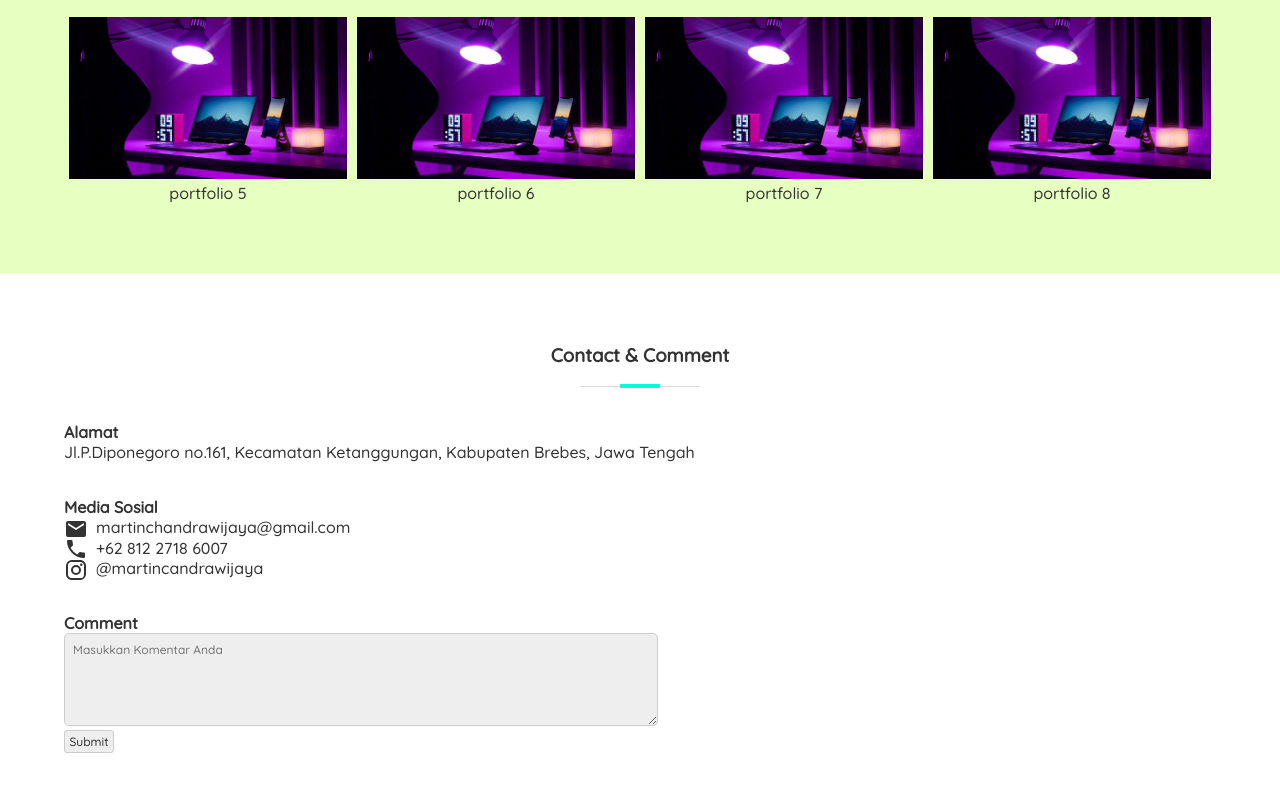
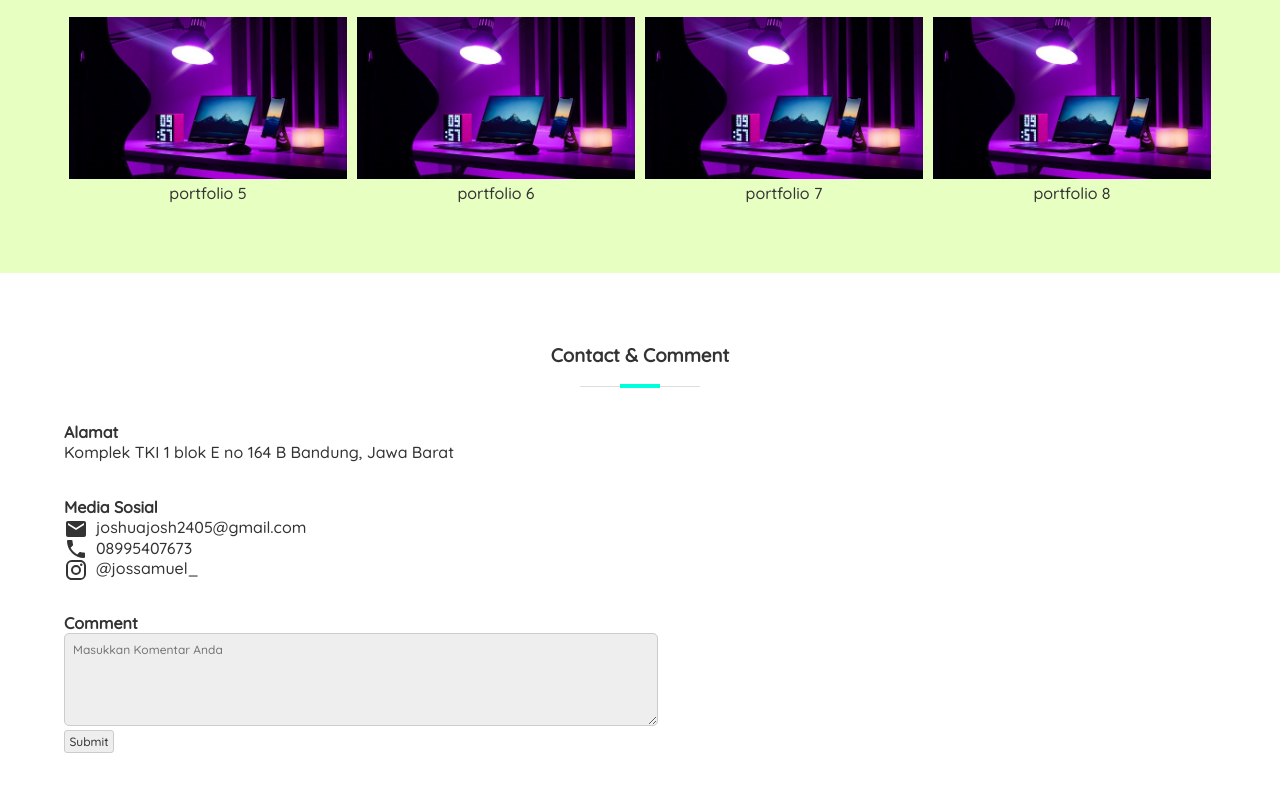
Before and after one commit to jossamuel/jossamuel.github.io, a plain HTML site: page index.html in a window 1280 px wide. Shown: the part 2266-3057 px from the top of the page. Drawn offline with Linux system fonts and the light colour scheme.

Commit message:
Update index.html

```diff
--- a/index.html
+++ b/index.html
@@ -168,26 +168,26 @@
                 <h3>Contact & Comment</h3>
                 <div class="col-3">
                     <h4>Alamat</h4>
-                    <a href="https://goo.gl/maps/R6rMwAuBYuvHkEht8" class="alamat">Jl.P.Diponegoro no.161, Kecamatan Ketanggungan, Kabupaten Brebes, Jawa Tengah</a>
+                    <a href="https://goo.gl/maps/rPszJqBwDkR9oYURA" class="alamat">Komplek TKI 1 blok E no 164 B Bandung, Jawa Barat</a>
                 </div>
 
                 <div class="col-3">
                     <h4>Media Sosial</h4>
                     <div>
-                        <a href="mailto:martinchandrawijaya@gmail.com"><svg class="email" viewBox="0 0 24 24">
+                        <a href="mailto:joshuajosh2405@gmail.com"><svg class="email" viewBox="0 0 24 24">
                             <path fill="currentColor" d="M20,8L12,13L4,8V6L12,11L20,6M20,4H4C2.89,4 2,4.89 2,6V18A2,2 0 0,0 4,20H20A2,2 0 0,0 22,18V6C22,4.89 21.1,4 20,4Z" />
-                        </svg><span class="tulisan">martinchandrawijaya@gmail.com</span></a>
+                        </svg><span class="tulisan">joshuajosh2405@gmail.com</span></a>
                     </div>
 
                     <div>
-                        <a href="tel:+6281227186007"><svg class="tel" viewBox="0 0 24 24">
+                        <a href="tel:08995407673"><svg class="tel" viewBox="0 0 24 24">
                             <path fill="currentColor" d="M6.62,10.79C8.06,13.62 10.38,15.94 13.21,17.38L15.41,15.18C15.69,14.9 16.08,14.82 16.43,14.93C17.55,15.3 18.75,15.5 20,15.5A1,1 0 0,1 21,16.5V20A1,1 0 0,1 20,21A17,17 0 0,1 3,4A1,1 0 0,1 4,3H7.5A1,1 0 0,1 8.5,4C8.5,5.25 8.7,6.45 9.07,7.57C9.18,7.92 9.1,8.31 8.82,8.59L6.62,10.79Z" />
-                        </svg><span class="tulisan">+62 812 2718 6007</span></a>
+                        </svg><span class="tulisan">08995407673</span></a>
                     </div>
                     <div>
-                        <a href="https://www.instagram.com/martincandrawijaya/"><svg class="ig" viewBox="0 0 24 24">
+                        <a href=https://www.instagram.com/jossamuel_/"><svg class="ig" viewBox="0 0 24 24">
                             <path fill="currentColor" d="M7.8,2H16.2C19.4,2 22,4.6 22,7.8V16.2A5.8,5.8 0 0,1 16.2,22H7.8C4.6,22 2,19.4 2,16.2V7.8A5.8,5.8 0 0,1 7.8,2M7.6,4A3.6,3.6 0 0,0 4,7.6V16.4C4,18.39 5.61,20 7.6,20H16.4A3.6,3.6 0 0,0 20,16.4V7.6C20,5.61 18.39,4 16.4,4H7.6M17.25,5.5A1.25,1.25 0 0,1 18.5,6.75A1.25,1.25 0 0,1 17.25,8A1.25,1.25 0 0,1 16,6.75A1.25,1.25 0 0,1 17.25,5.5M12,7A5,5 0 0,1 17,12A5,5 0 0,1 12,17A5,5 0 0,1 7,12A5,5 0 0,1 12,7M12,9A3,3 0 0,0 9,12A3,3 0 0,0 12,15A3,3 0 0,0 15,12A3,3 0 0,0 12,9Z" />
-                        </svg><span class="tulisan">@martincandrawijaya</span></a>
+                        </svg><span class="tulisan">@jossamuel_</span></a>
                     </div>
                 </div>
 
```
